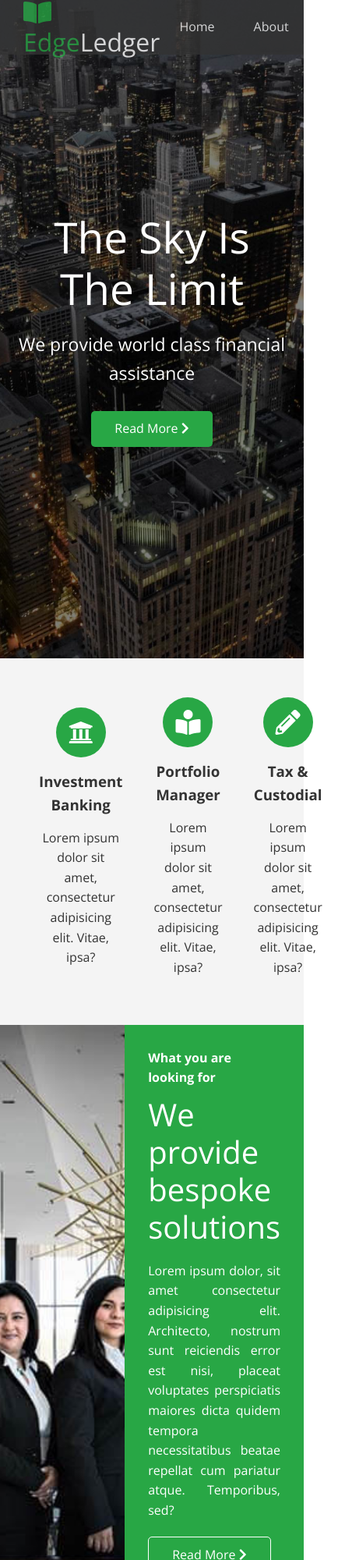
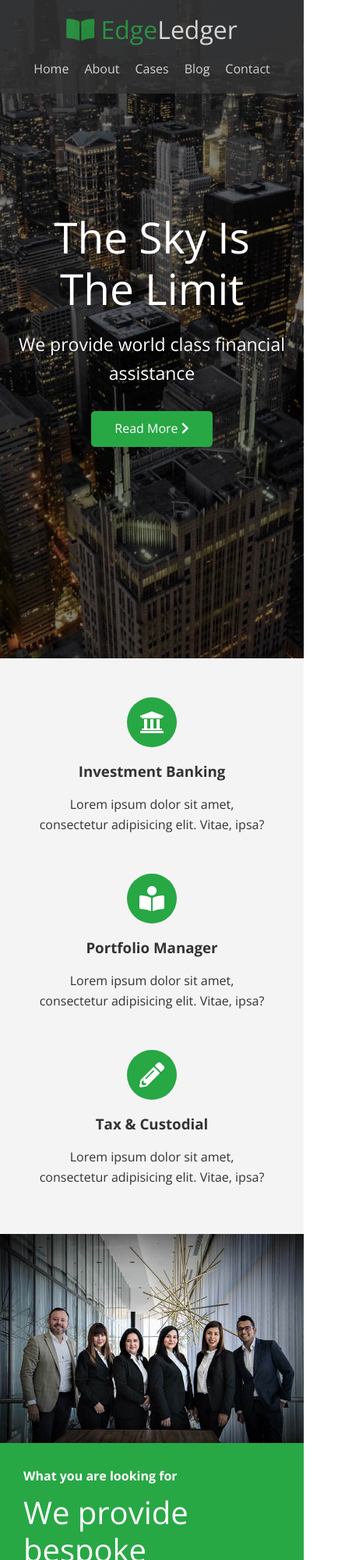
Before and after one commit to VianaArthur/company-website, a plain HTML site: page index.html in a window 390 px wide. Shown: the top 2000 px of the page at 78% size, 434 px wide, since content can reach past the window. Drawn offline with nearby package versions, Linux system fonts and the light colour scheme.

Commit message:
Update styles.css
Fix navbar z-index.
Add media query for responsive in mobile

```diff
--- a/assets/css/styles.css
+++ b/assets/css/styles.css
@@ -57,7 +57,11 @@ img {
   background: rgba(0, 0, 0, 0.5);
 }
 
-.main-header * {
+.main-header .navbar * {
+  z-index: 20;
+}
+
+.main-header .content * {
   z-index: 10;
 }
 
@@ -201,3 +205,35 @@ img {
 .footer a:hover {
   color: #28a745;
 }
+
+/* Media Query */
+@media (max-width: 768px) {
+  .navbar {
+    flex-direction: column;
+    height: 120px;
+    justify-content: space-evenly;
+  }
+
+  .navbar nav a {
+    padding: 10px 7px;
+    margin: 0 3px;
+  }
+
+  .flex-items {
+    flex-direction: column;
+  }
+
+  .flex-card .column,
+  .flex-grid .column {
+    flex: 100%;
+    max-width: 100%;
+  }
+
+  .flex-grid .column img {
+    height: unset;
+  }
+
+  .team img {
+    width: 70%;
+  }
+}
```
